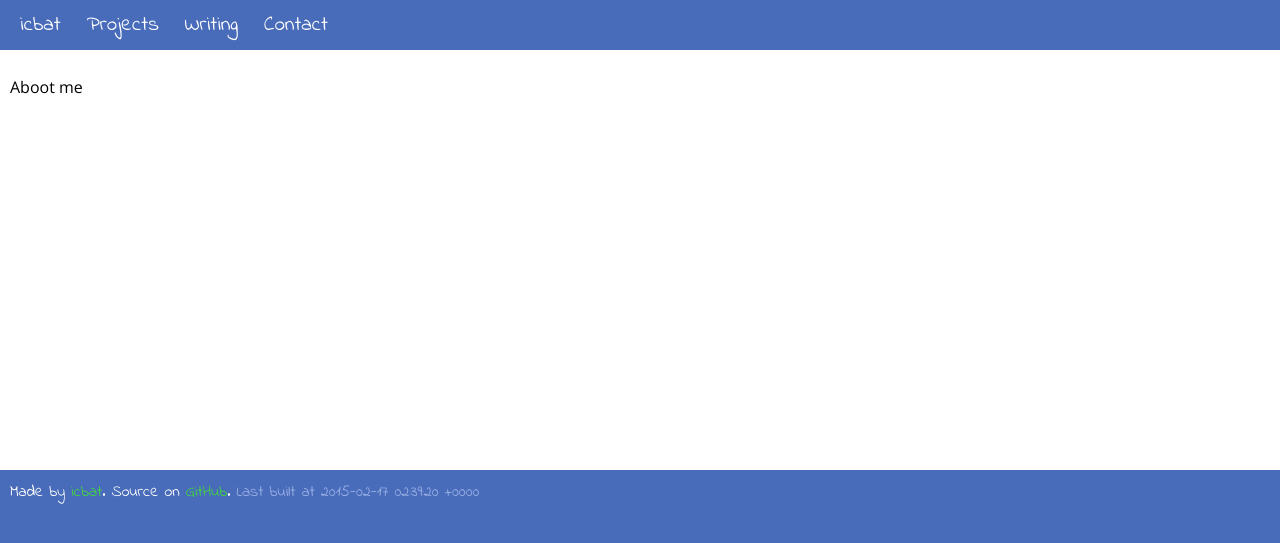
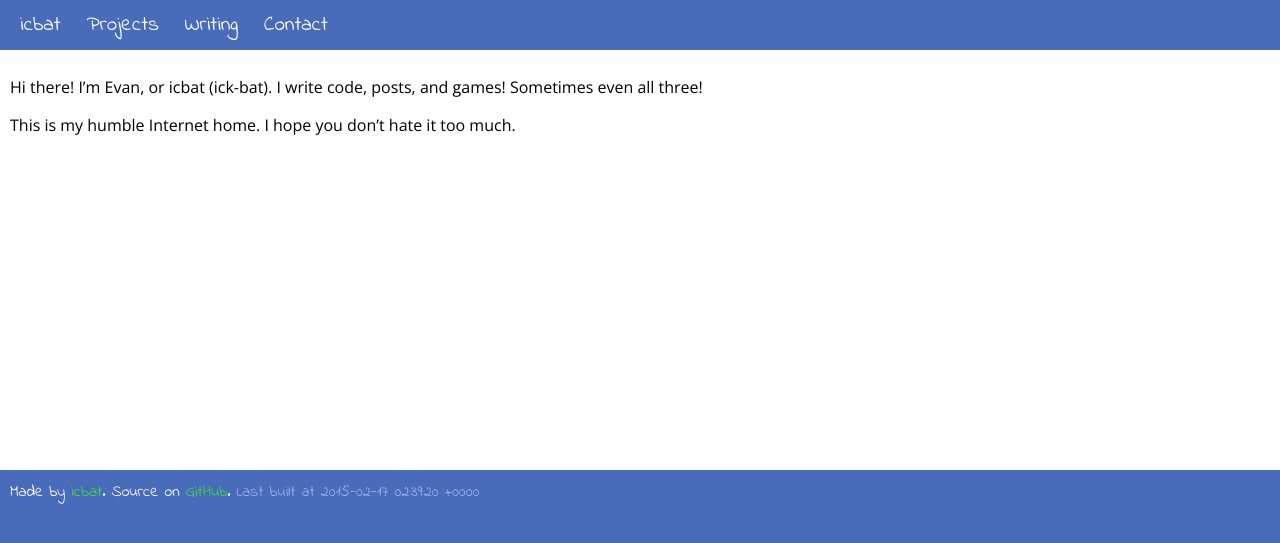
Before and after one commit to icbat/icbat.github.io, a Jekyll site: the page built from index.md, in a window 1280 px wide. Shown: the top 543 px of the page. Built offline with Jekyll 4.4.1, drawn with Linux system fonts in a browser that asks for light colours.

Commit message:
Adding hyper-short aboot

```diff
--- a/index.md
+++ b/index.md
@@ -2,4 +2,6 @@
 layout:  default
 title: Person
 ---
-Aboot me
+Hi there! I'm Evan, or icbat (ick-bat). I write code, posts, and games! Sometimes even all three!
+
+This is my humble Internet home. I hope you don't hate it too much.
```
